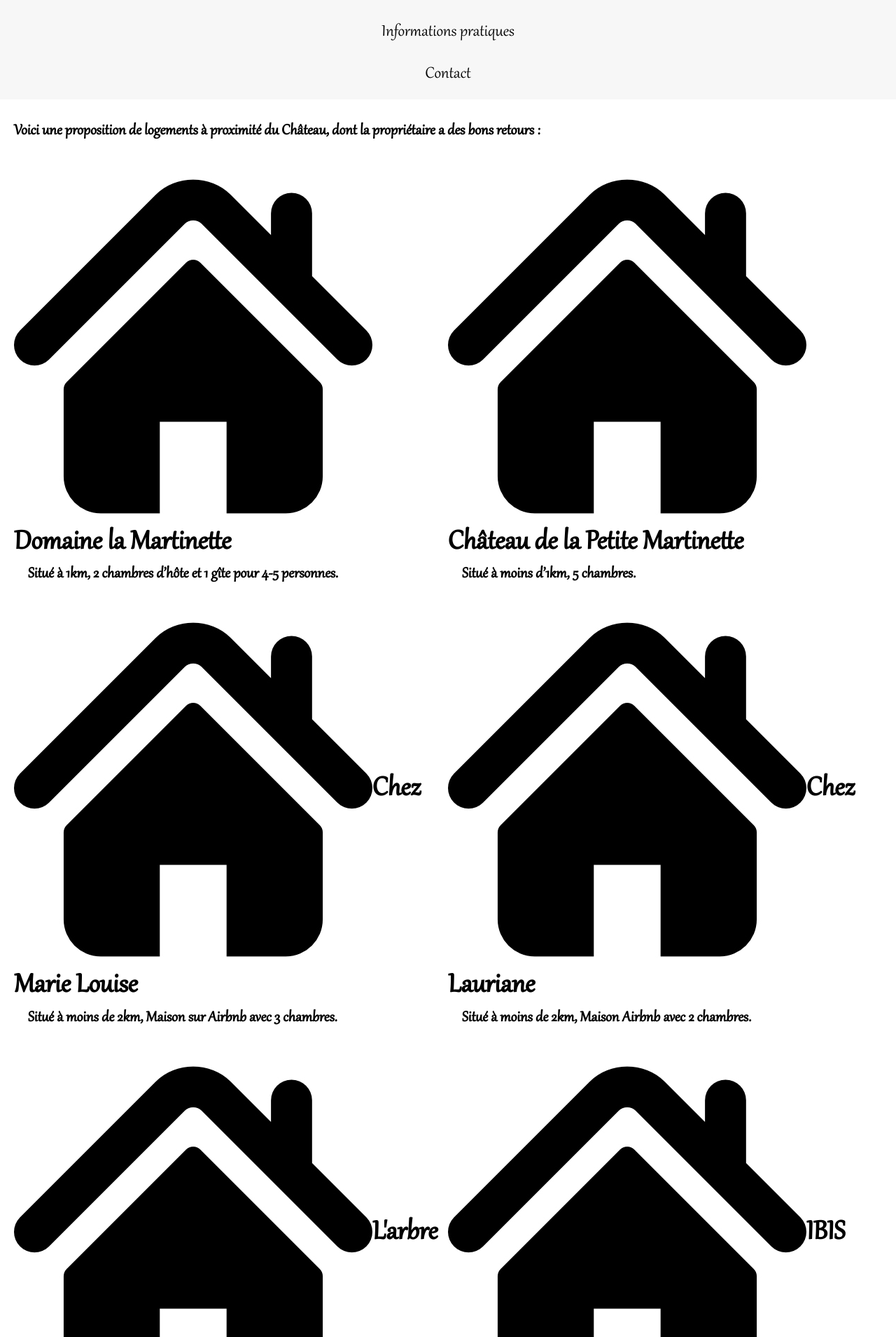
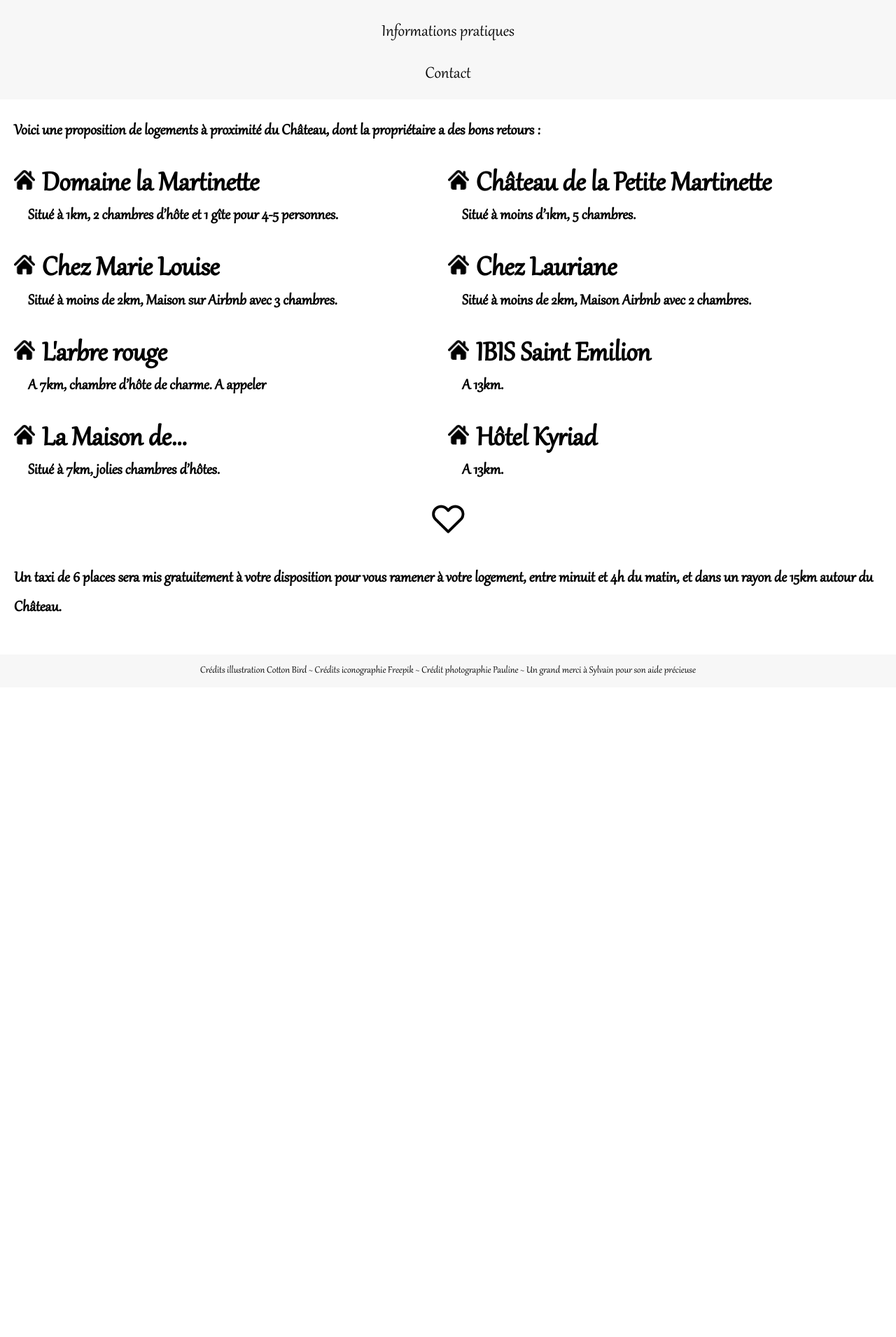
Before and after one commit to Germinal-A/Site-du-Mariage-de-Julia-et-Germain, a Jekyll site: the page built from logements.md, in a window 1280 px wide. Shown: the part 890-2800 px from the top of the page at 70% size. Built offline with Jekyll 4.4.1, drawn with Linux system fonts in a browser that asks for light colours; after the commit the page ends 1872 px from its top, so only the background shows below that.

Commit message:
Misc fixes

```diff
--- a/_sass/main.scss
+++ b/_sass/main.scss
@@ -116,7 +116,8 @@ footer {
       text-indent: 20px;
     }
     img {
-      vertical-align: middle;
+      width: 30px;
+      margin-right: 10px;
     }
   }
   h3 {
@@ -142,7 +143,7 @@ img.small {
   margin-bottom: 50px;
 }
 
-@media screen and (max-width: 1280px) {
+@media screen and (max-width: 1420px) {
   #page {
     width: 100%;
   }
--- a/logements.md
+++ b/logements.md
@@ -57,5 +57,5 @@ Voici une proposition de logements à proximité du Château, dont la propriéta
   %}
 </div>
 
-![](assets/Coeur.jpg){: .center width="4%"}<br/>
+![](assets/Coeur.jpg){: style="margin:0 auto;display:block" width="4%"}<br/>
 Un taxi de 6 places sera mis gratuitement à votre disposition pour vous ramener à votre logement, entre minuit et 4h du matin, et dans un rayon de 15km autour du Château.
```
